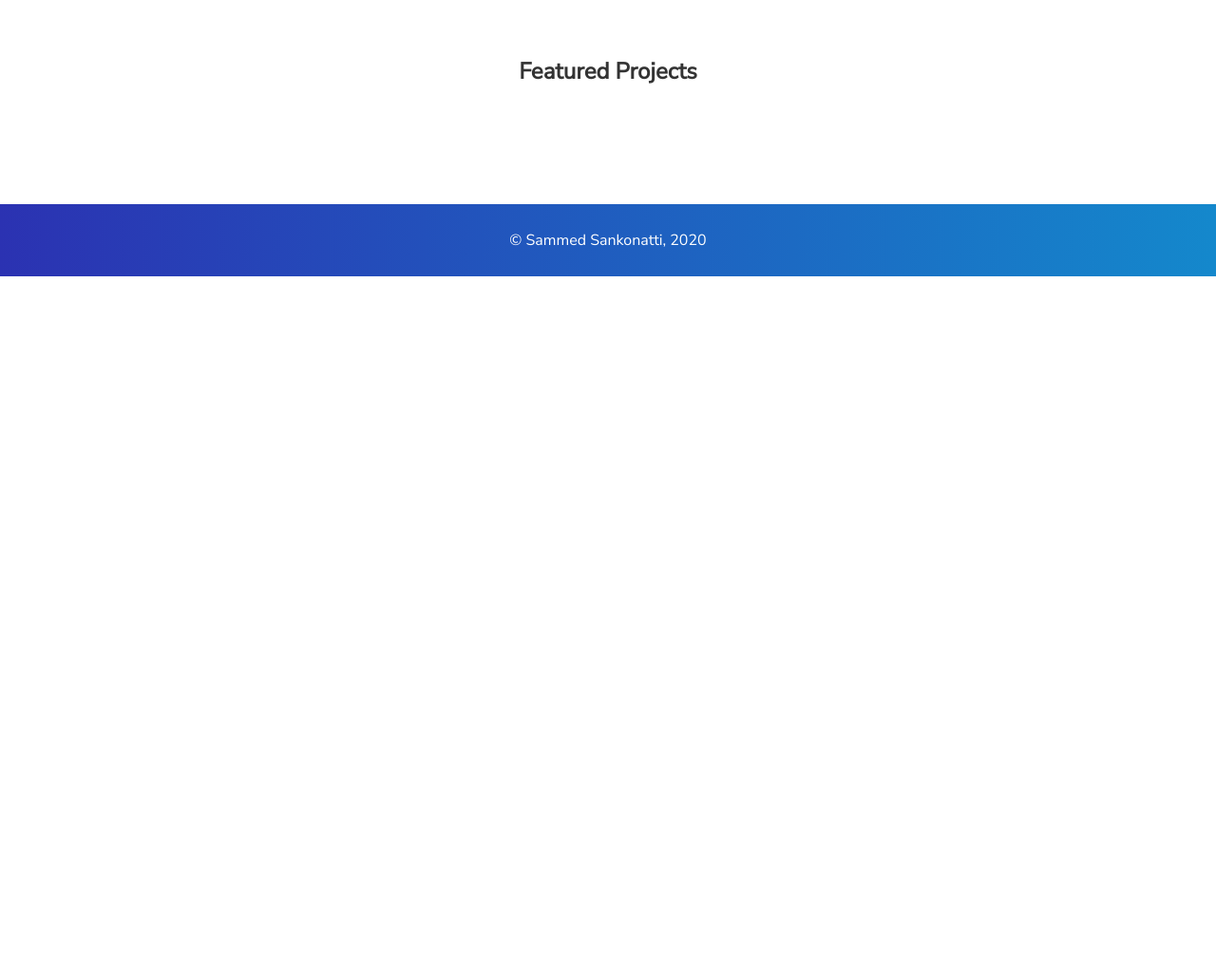
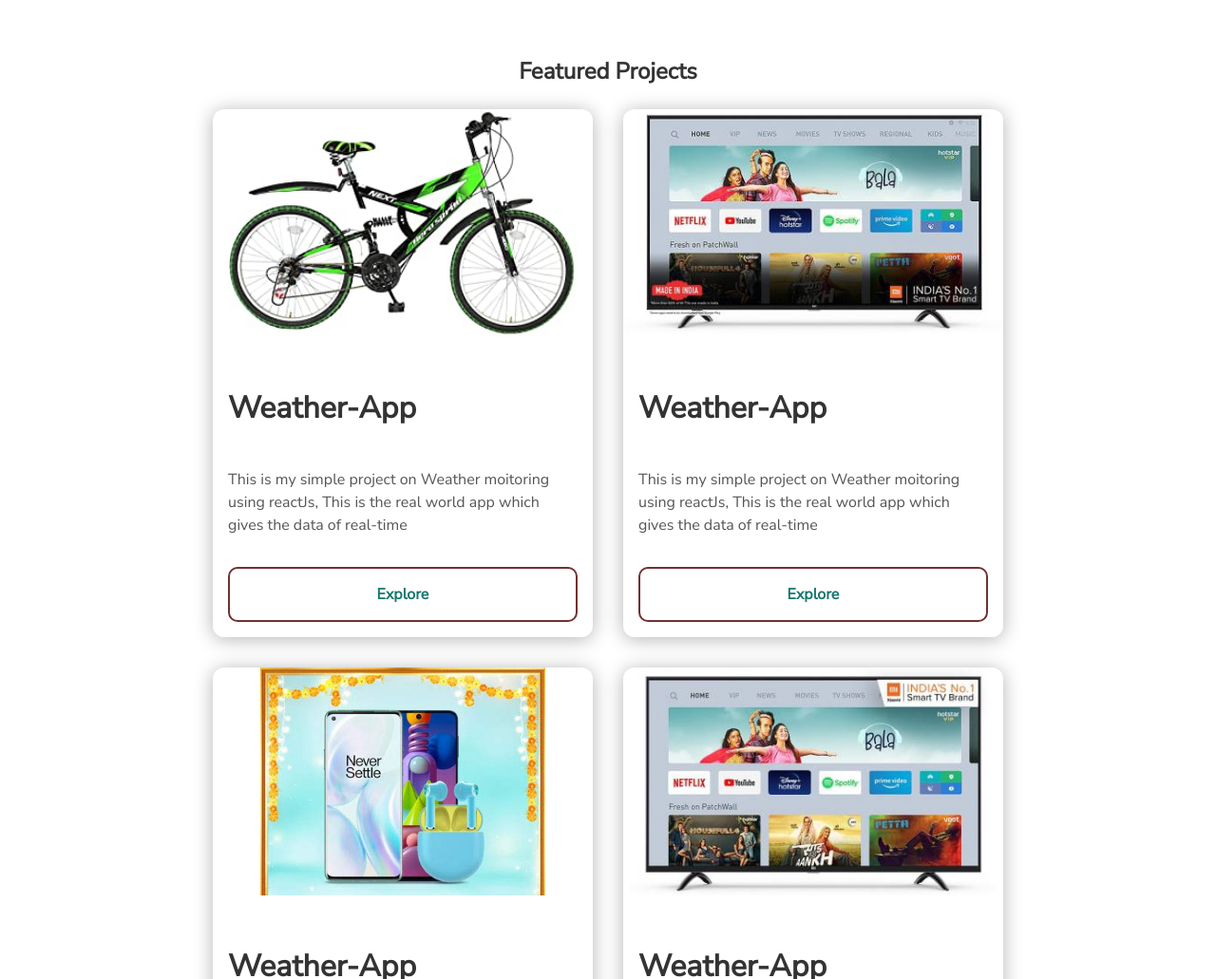
Before and after one commit to cleverCoader/personal-portfolio, a plain HTML site: page index.html in a window 1280 px wide. Shown: the part 1769-2800 px from the top of the page at 95% size. Before the commit the page ends 2060 px from the top, so only its background shows below. Drawn offline with nearby package versions, Linux system fonts and the light colour scheme.

Commit message:
looking cool but There is a issue with Media queries for projects section

```diff
--- a/assets/css/main.css
+++ b/assets/css/main.css
@@ -13,7 +13,8 @@
     font-size: 100%;
     line-height: 1.5;
     color: #555;
-    font-family: 'Nunito Sans', sans-serif
+    font-family: 'Nunito Sans', sans-serif;
+
 }
 
 article,
@@ -646,3 +647,65 @@
     margin: 0;
     color: #fff
 }
+
+
+.wrapper{
+    display: grid;
+    grid-template-columns: repeat(auto-fit, minmax(25rem,12rem));
+    grid-gap: 2rem;
+    justify-content: center;
+}
+
+@media screen and (min-width: 200px) and (max-width: 640px) {
+
+}
+
+.card{
+    overflow: hidden;
+    box-shadow: 0px 2px 20px 0px rgba(0,0,0,0.3) ;
+    border-radius: 12px;
+    display: flex;
+    flex-direction: column;
+    flex-wrap: wrap;
+    justify-content: space-between;
+    cursor: pointer;
+    transition: transform 200ms ease-in;
+}
+
+ .card__image{
+            height: 15rem;
+            width: 100%;
+            object-fit: contain;
+}
+
+ .card__title{
+            padding: 1rem;
+        }
+
+.card__description{
+            padding: 0 1rem;
+}
+
+.card__btn{
+     padding: 1rem;
+     font-family: inherit;
+            font-weight: bold;
+            font-size: 1rem;
+            margin: 1rem;
+            border: 2px solid rgb(114, 48, 48);
+            background: transparent;
+            color: rgb(24, 119, 111);
+            border-radius: 10px;
+            transition:
+            background 200ms ease-in,
+            color 200ms ease-in
+}
+
+.card:hover{
+            transform: scale(1.01);
+        }
+
+        .card:hover .card__btn{
+            background: rgb(63, 55, 55);
+            color: white;
+        }
--- a/index.html
+++ b/index.html
@@ -121,6 +121,70 @@
     <div class="user-details">
         <h1>Featured Projects</h1>
     </div>
+
+    <div class="wrapper">
+        <div class="card">
+            <div class="card-body">
+                <img src="./assets/img/cycle-green.jpg" alt="laptop-camera" class="card__image">
+                <h2 class="card__title">Weather-App</h2>
+                <p class="card__description"> This is my simple project on Weather moitoring using reactJs, This is the real
+                    world app which gives the data of real-time</p>
+            </div>
+            <button class="card__btn"> Explore </button>
+        </div>
+
+        <div class="card">
+            <div class="card-body">
+                <img src="./assets/img/mi-tv.jpg" alt="laptop-camera" class="card__image">
+                <h2 class="card__title">Weather-App</h2>
+                <p class="card__description"> This is my simple project on Weather moitoring using reactJs, This is the real
+                    world app which gives the data of real-time</p>
+            </div>
+            <button class="card__btn"> Explore </button>
+        </div>
+
+        <div class="card">
+            <div class="card-body">
+                <img src="./assets/img/one-plus-8.jpg" alt="laptop-camera" class="card__image">
+                <h2 class="card__title">Weather-App</h2>
+                <p class="card__description"> This is my simple project on Weather moitoring using reactJs, This is the real
+                    world app which gives the data of real-time</p>
+            </div>
+            <button class="card__btn"> Explore </button>
+        </div>
+
+        <div class="card">
+            <div class="card-body">
+                <img src="./assets/img/mi-tv-1.jpg" alt="laptop-camera" class="card__image">
+                <h2 class="card__title">Weather-App</h2>
+                <p class="card__description"> This is my simple project on Weather moitoring using reactJs, This is the real
+                    world app which gives the data of real-time</p>
+            </div>
+            <button class="card__btn"> Explore </button>
+        </div>
+
+        <div class="card">
+            <div class="card-body">
+                <img src="./assets/img/one-plus-8.jpg" alt="laptop-camera" class="card__image">
+                <h2 class="card__title">Weather-App</h2>
+                <p class="card__description"> This is my simple project on Weather moitoring using reactJs, This is the real
+                    world app which gives the data of real-time</p>
+            </div>
+            <button class="card__btn"> Explore </button>
+        </div>
+
+        <div class="card">
+            <div class="card-body">
+                <img src="./assets/img/mi-tv-1.jpg" alt="laptop-camera" class="card__image">
+                <h2 class="card__title">Weather-App</h2>
+                <p class="card__description"> This is my simple project on Weather moitoring using reactJs, This is the real
+                    world app which gives the data of real-time</p>
+            </div>
+            <button class="card__btn"> Explore </button>
+        </div>
+    </div>
+
+
 </section>
 
 
```
Also changed, not shown: assets/img/cycle-green.jpg (added), assets/img/cycle-red.jpg (added), assets/img/laptop-camera.jpg (added), assets/img/lg-monitor.jpg (added), assets/img/mi-tv-1.jpg (added), assets/img/mi-tv.jpg (added), assets/img/one-plus-8.jpg (added).
